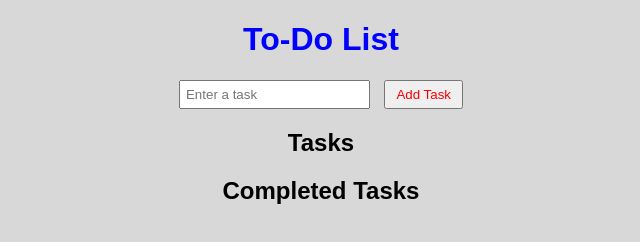
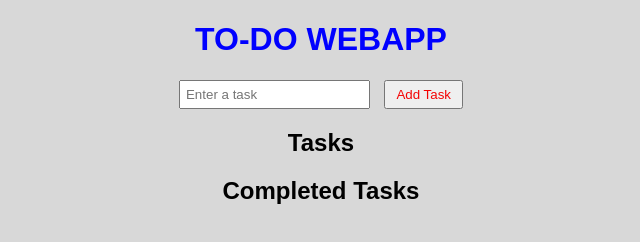
Before and after one commit to Sumitlovescs/OIBSIP, a plain HTML site: page Level2-task3/index.html in a window 1280 px wide. Shown: the whole page, without its empty margins (319-959 px from the left). Drawn offline with Linux system fonts and the light colour scheme.

Commit message:
Update index.html

```diff
--- a/Level2-task3/index.html
+++ b/Level2-task3/index.html
@@ -2,12 +2,12 @@
 <html>
 
 <head>
-    <title>To-Do List</title>
+    <title>TO-DO WEBAPP</title>
     <link rel="stylesheet" type="text/css" href="style.css">
 </head>
 
 <body>
-    <h1>To-Do List</h1>
+    <h1>TO-DO WEBAPP</h1>
     <input type="text" id="taskInput" placeholder="Enter a task">
     <button onclick="addTask()">Add Task</button>
 
```
